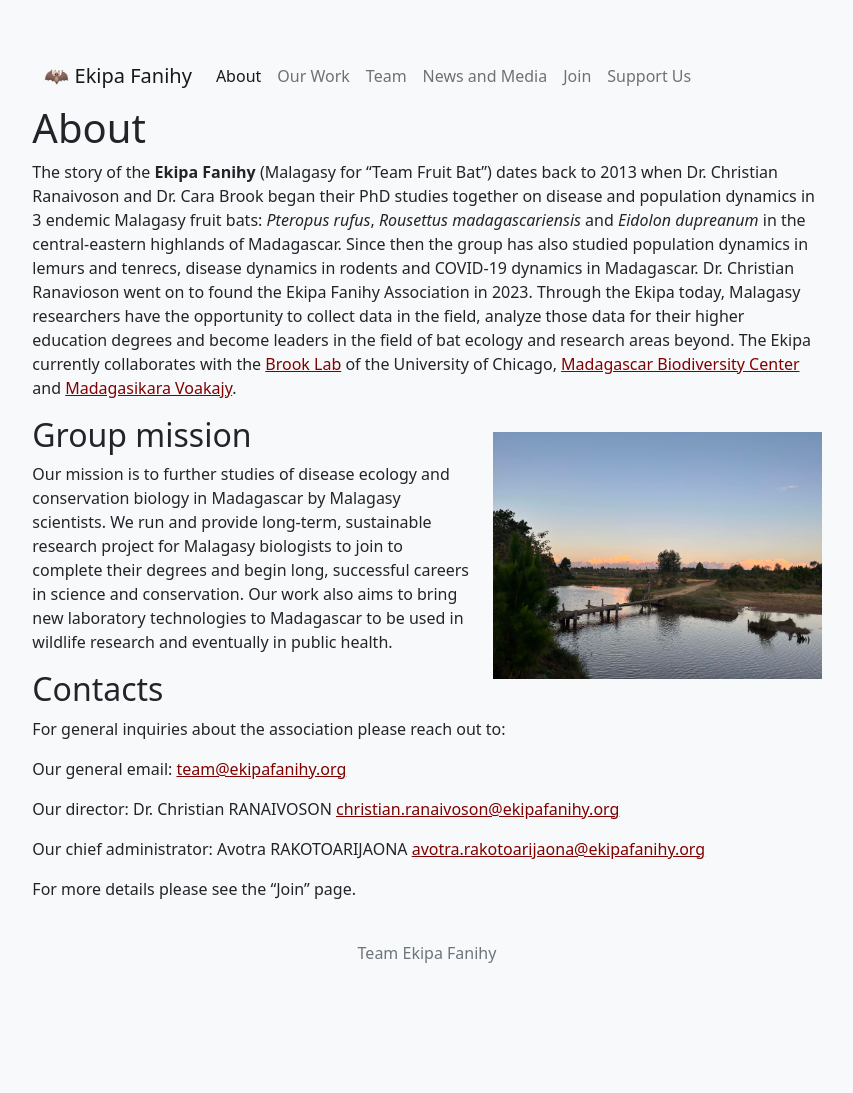
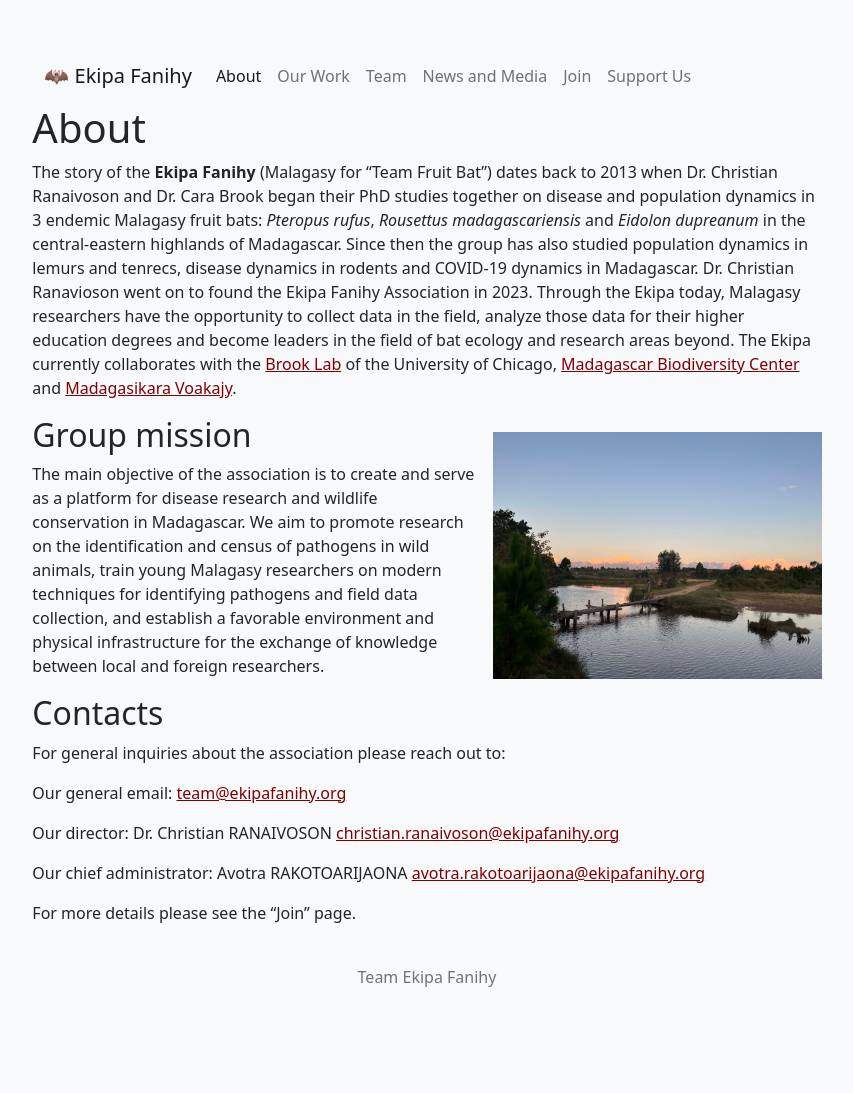
Before and after one commit to brooklabteam/www-ekipafanihy, a Jekyll site: the page built from about.md, in a window 1280 px wide. Shown: the whole page, without its empty margins (213-1066 px from the left). Built offline with Jekyll 4.4.1, drawn with Linux system fonts in a browser that asks for light colours; before the commit the page ends 1069 px from its top, so only the background shows below that.

Commit message:
Update about.md
new mission statement

```diff
--- a/about.md
+++ b/about.md
@@ -11,7 +11,7 @@ The story of the **Ekipa Fanihy** (Malagasy for "Team Fruit Bat") dates back  to
 
 <h2>Group mission</h2>
 
-Our mission is to further studies of disease ecology and conservation biology in Madagascar by Malagasy scientists. We run and provide long-term, sustainable research project for Malagasy biologists to join to complete their degrees and begin long, successful careers in science and conservation. Our work also aims to bring new laboratory technologies to Madagascar to be used in wildlife research and eventually in public health.
+The main objective of the association is to create and serve as a platform for disease research and wildlife conservation in Madagascar. We aim to promote research on the identification and census of pathogens in wild animals, train young Malagasy researchers on modern techniques for identifying pathogens and field data collection, and establish a favorable environment and physical infrastructure for the exchange of knowledge between local and foreign researchers.
 
 <h2>Contacts</h2>
 
```
